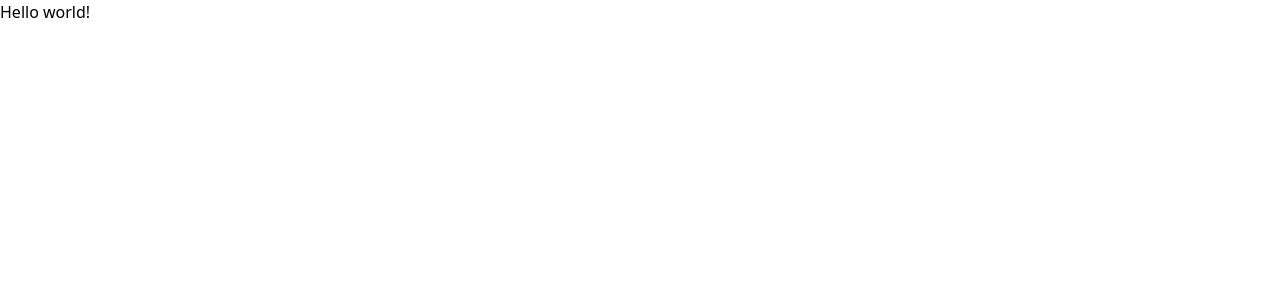
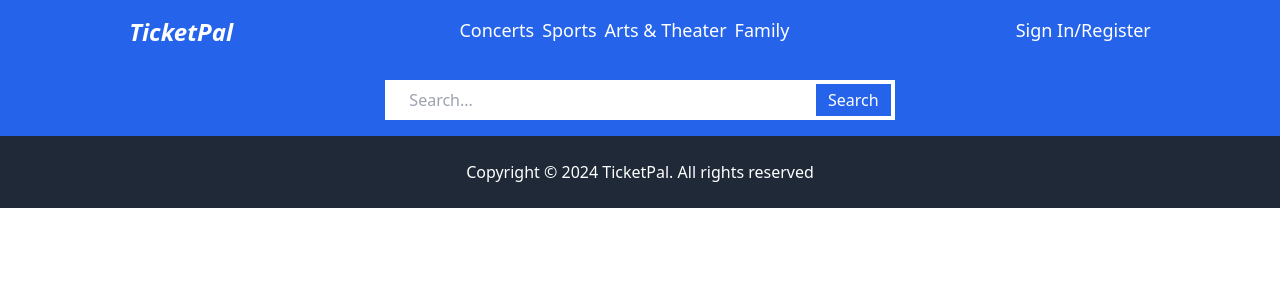
Before and after one commit to Ja-Uyoma/ticket-booking-application, a React (Vite) app: page / in a window 1280 px wide. Shown: the top 300 px of the page. Built offline with nearby package versions, Linux system fonts and the light colour scheme.

Commit message:
feat: define a root route component

```diff
--- a/src/client/main.jsx
+++ b/src/client/main.jsx
@@ -4,12 +4,12 @@ import React from "react";
 import ReactDOM from "react-dom/client";
 import { createBrowserRouter, RouterProvider } from "react-router-dom";
 
-import App from "./App";
+import Root from "./routes/root";
 
 const router = createBrowserRouter([
   {
     path: "/",
-    element: <div>Hello world!</div>,
+    element: <Root />,
   },
 ]);
 
--- /dev/null
+++ b/src/client/routes/root.jsx
@@ -0,0 +1,6 @@
+import React from "react";
+import App from "../App";
+
+export default function Root() {
+  return <App />;
+}
```
